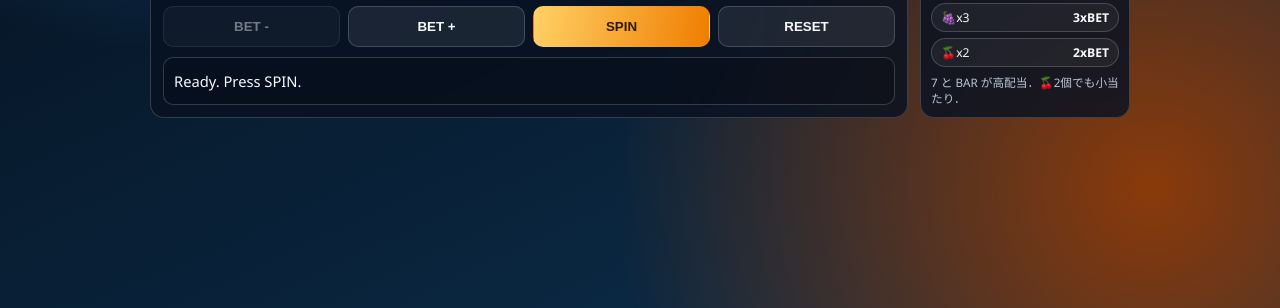
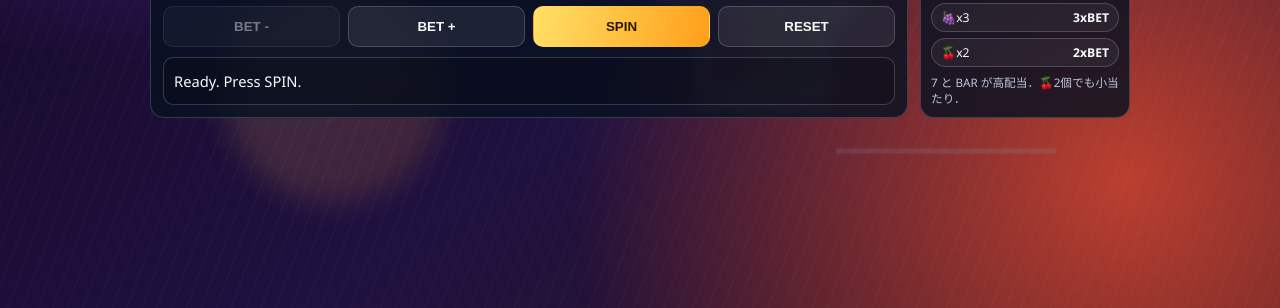
Before and after one commit to takumayellow/slot-game, a plain HTML site: page src/index.html in a window 1280 px wide. Shown: the part 492-800 px from the top of the page. Drawn offline with Linux system fonts and the light colour scheme.

Commit message:
feat: 背景イラストとネオン調のスロット背景を追加

```diff
--- a/src/styles/main.css
+++ b/src/styles/main.css
@@ -1,12 +1,13 @@
 :root {
-  --bg-1: #040b16;
-  --bg-2: #0c2f4d;
+  --bg-1: #13061f;
+  --bg-2: #1f1140;
+  --bg-3: #2f1420;
   --card: rgba(8, 18, 34, 0.82);
   --line: rgba(255, 255, 255, 0.18);
   --text: #f8fafc;
   --muted: #b8c7da;
-  --accent: #ffd166;
-  --accent-2: #ef7d00;
+  --accent: #ffe066;
+  --accent-2: #ff9f1a;
   --good: #72e06a;
   --warn: #ffd1a8;
 }
@@ -22,9 +23,35 @@ body {
   place-items: center;
   font-family: "Segoe UI", "Yu Gothic UI", sans-serif;
   color: var(--text);
-  background: radial-gradient(circle at 12% 15%, #1b4f81, transparent 32%),
-    radial-gradient(circle at 90% 85%, #8a3a0a, transparent 40%),
-    linear-gradient(155deg, var(--bg-1), var(--bg-2));
+  background: radial-gradient(circle at 10% 12%, #5227a3, transparent 34%),
+    radial-gradient(circle at 88% 84%, #bb3f2f, transparent 42%),
+    linear-gradient(145deg, var(--bg-1), var(--bg-2) 60%, var(--bg-3));
+  overflow: hidden;
+  position: relative;
+}
+
+body::before {
+  content: "";
+  position: fixed;
+  inset: 0;
+  background: url("../assets/mike-bg.svg") no-repeat center center;
+  background-size: min(980px, 92vw);
+  opacity: 0.18;
+  pointer-events: none;
+  z-index: 0;
+}
+
+body::after {
+  content: "";
+  position: fixed;
+  inset: 0;
+  background: repeating-linear-gradient(
+    110deg,
+    rgba(255, 255, 255, 0.02) 0 2px,
+    transparent 2px 14px
+  );
+  pointer-events: none;
+  z-index: 0;
 }
 
 .slot-app {
@@ -32,6 +59,8 @@ body {
   display: grid;
   gap: 12px;
   padding: 8px 0;
+  position: relative;
+  z-index: 1;
 }
 
 .panel {
@@ -247,6 +276,11 @@ button.spin {
     min-height: 100dvh;
   }
 
+  body::before {
+    background-size: min(780px, 94vw);
+    opacity: 0.14;
+  }
+
   .slot-app {
     width: min(960px, 98vw);
     gap: 8px;
```
Also changed, not shown: src/assets/mike-bg.svg (added).
